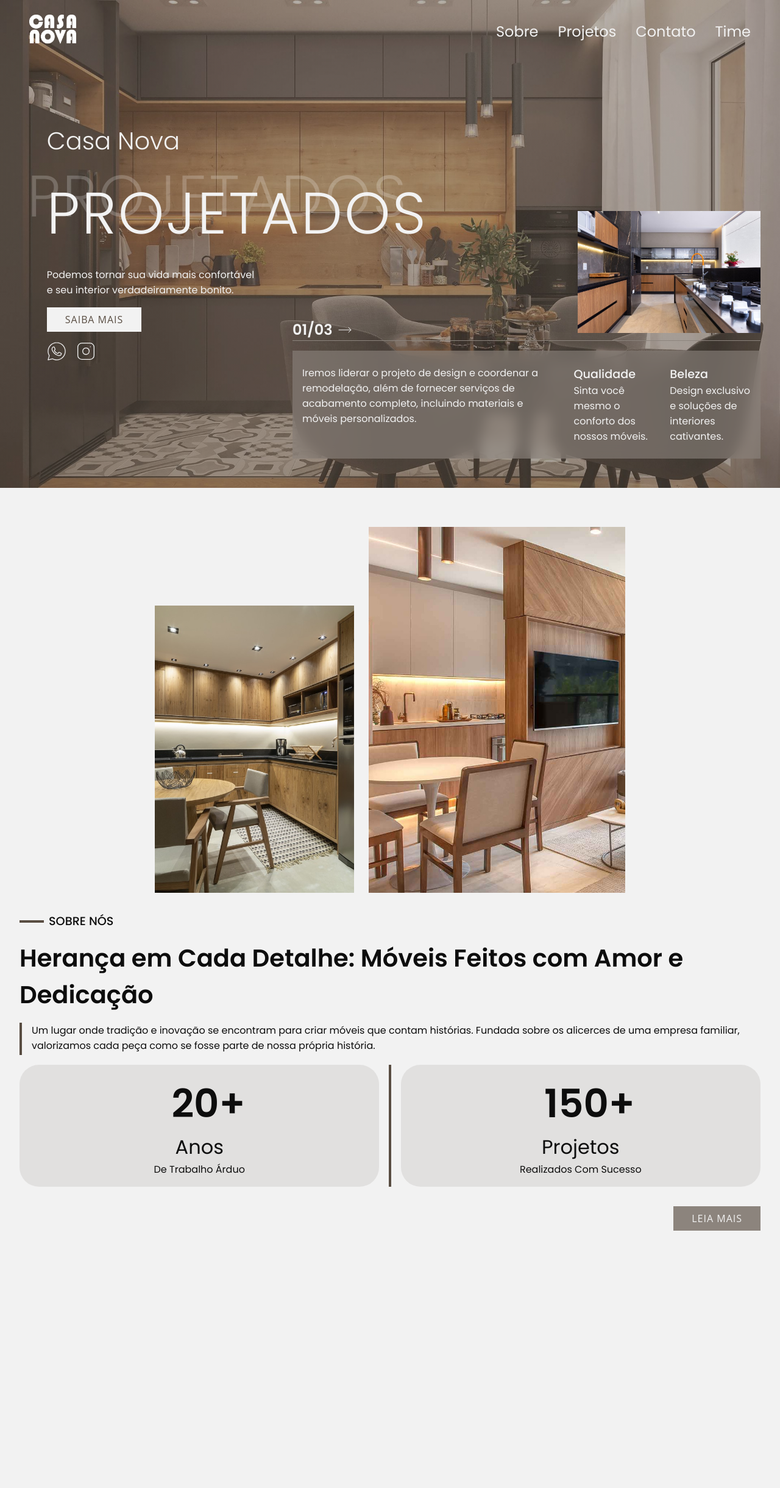
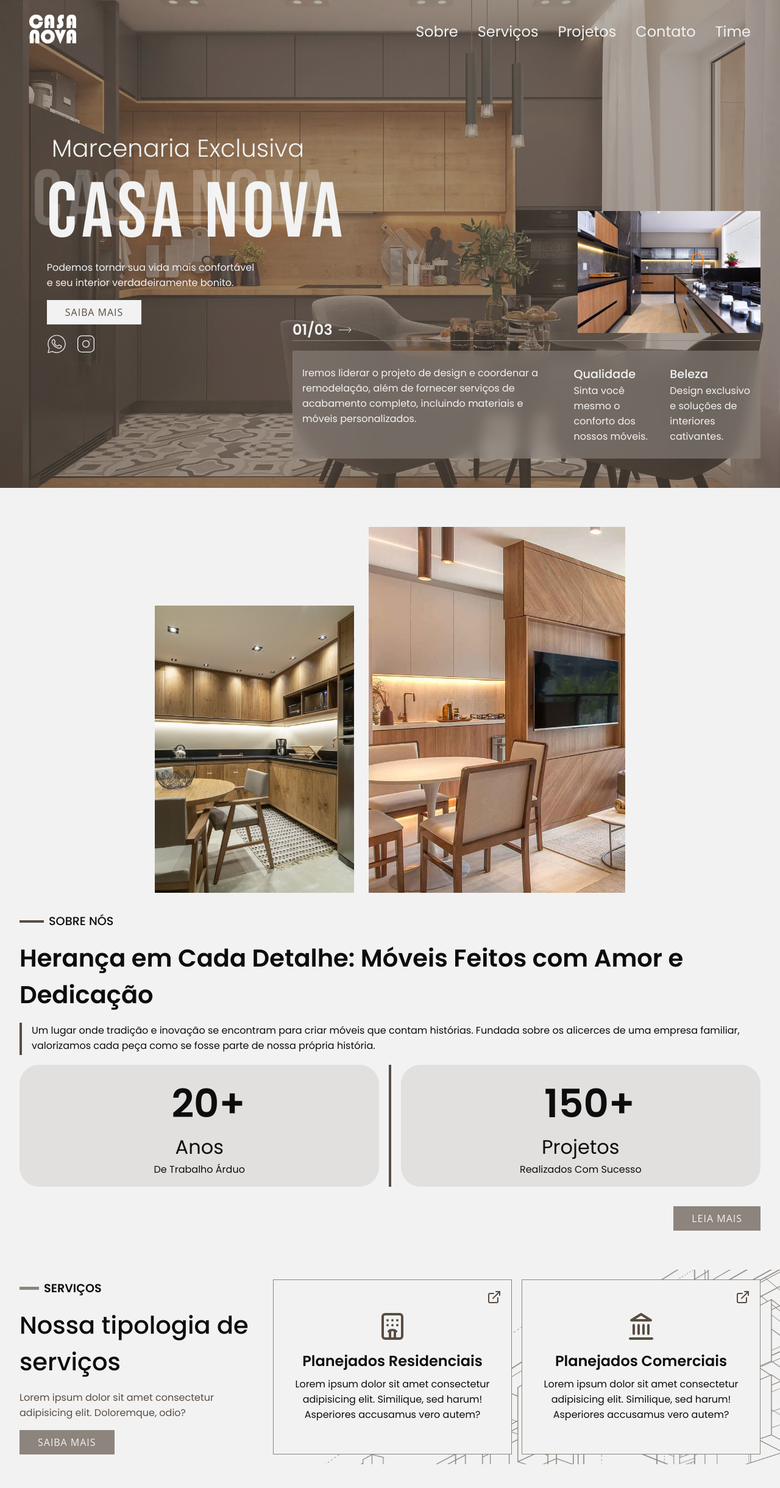
Before and after one commit to diegoCBorba/casanova, a React (Vite) app: page / in a window 1280 px wide. Shown: the top 2440 px of the page at 61% size. Built offline with nearby package versions, Linux system fonts and the light colour scheme.

Commit message:
Serviços da Home concluído

```diff
--- a/index.html
+++ b/index.html
@@ -1,5 +1,5 @@
 <!doctype html>
-<html lang="en">
+<html lang="pt-br">
   <head>
     <meta charset="UTF-8" />
     <meta name="viewport" content="width=device-width, initial-scale=1.0" />
--- a/src/components/About/About.module.css
+++ b/src/components/About/About.module.css
@@ -155,11 +155,12 @@
   .congratulationsContainer{
     flex-direction: column;
     gap: 0.7rem;
+    align-items: center;
   }
 
   .columnAbout{
     height: 0.2rem;
-    width: 100%;
+    width: 80%;
   }
 
   .congratulations h3{
--- a/src/components/About/About.tsx
+++ b/src/components/About/About.tsx
@@ -8,7 +8,6 @@ import { motion } from "framer-motion";
 export const About = () => {
   return (
     <section id="about" className="container-section">
-
       <div className={about.containerMaster}>
         <div className={about.containerProjects}>
           <img src={projeto1} alt="Projeto de uma cozinha" />
--- a/src/components/Header/Header.module.css
+++ b/src/components/Header/Header.module.css
@@ -27,27 +27,37 @@
 }
 
 .titleHeader h1{
+  position: relative;
+  padding-left: 0.5rem;
   font-size: 2.5rem;
   font-weight: 300;
 }
 
 .titleHeader h2{
-  font-weight: 300;
-  font-size: 6rem;
+  font-family: "Bebas Neue", "Poppins", sans-serif;
+  font-size: 8rem;
+  /* font-size: 6rem; */
 
-  padding: 1rem 0;
+  font-weight: 500;
+  letter-spacing: 0px;
 
-  letter-spacing: 0.2rem;
+  padding: 0rem 0;
+
+  letter-spacing: 0.5rem;
+  /* letter-spacing: 0rem; */
   text-transform: uppercase;
 }
 
 .subtitleTrans{
   color: #ffffff35;
-
   position: absolute;
 
-  top: 2rem;
-  right: 2rem;
+  width: 100%;
+
+  top: 2.5rem;
+  right: 1.5rem;
+  /* top: 2rem;
+  right: 2rem; */
 }
 
 .titleHeader p{
@@ -137,8 +147,8 @@
 
     position: absolute;
 
-    top: 2rem;
-    left: -1rem;
+    /* top: 2.5rem;
+    right: 1.5rem; */
   }
 
 
@@ -178,6 +188,7 @@
 
   .titleHeader h1{
     font-size: 6vw;
+    padding-left: 0;
   }
 
   .titleHeader h2{
@@ -192,7 +203,7 @@
   }
 
   .subtitleTrans{
-    top: 4vw;
+    top: 7vw;
     right: 2vw;
   }
 }
--- a/src/components/Header/division/AboutHeader.tsx
+++ b/src/components/Header/division/AboutHeader.tsx
@@ -6,9 +6,9 @@ export const AboutHeader = () => {
   return (
     <div className={header.spaceDivs}>
       <div className={header.titleHeader}>
-        <h1>Casa Nova</h1>
-        <h2 className={header.subtitleTrans}>Projetados</h2>
-        <h2>Projetados</h2>
+        <h1>Marcenaria Exclusiva</h1>
+        <h2 className={header.subtitleTrans}>Casa Nova</h2>
+        <h2>Casa Nova</h2>
         <p>Podemos tornar sua vida mais confortável e seu interior verdadeiramente bonito.</p>
       </div>
       <a href="" className={`btn-flip ${header.btn}`} data-back="Clique Aqui" data-front="Saiba Mais"/>
--- a/src/components/NavBar/division/RoutesList.tsx
+++ b/src/components/NavBar/division/RoutesList.tsx
@@ -8,6 +8,7 @@ export const RoutesList = (props: Props) => {
   return (
     <>
       <ListItem className={props.className} to="/about">Sobre</ListItem>
+      <ListItem className={props.className} to="/services">Serviços</ListItem>
       <ListItem className={props.className} to="/projects">Projetos</ListItem>
       <ListItem className={props.className} to="/contact">Contato</ListItem>
       <ListItem className={props.className} to="/team">Time</ListItem>
--- /dev/null
+++ b/src/components/Services/Services.module.css
@@ -0,0 +1,137 @@
+.background{
+  background-image: url(../../../public/service/backgroundService.png);
+  background-size: cover;
+}
+
+.containerServices{
+  display: flex;
+  gap: 1rem;
+
+  padding: 1rem 2rem;
+}
+
+.boxAbout{
+  display: flex;
+  flex-direction: column;
+  gap: 1rem;
+}
+
+.boxAbout h1{
+  font-size: 2.5rem;
+  font-weight: 500;
+}
+
+.boxAbout p{
+  color: var(--color2);
+}
+
+.containerTitleService{
+  display: flex;
+  align-items: center;
+  gap: 0.5rem;
+}
+
+.containerTitleService span{
+  display: block;
+  height: 0.3rem;
+  width: 2rem;
+  background-color: var(--color3)
+}
+
+.containerTitleService h2{
+  font-size: 1.2rem;
+  text-transform: uppercase;
+}
+
+.containerLinks{
+  display: flex;
+  flex: 2;
+  gap: 1rem;
+}
+
+.boxAbout, .boxServices{
+  flex: 1;
+}
+
+.boxServices{
+  border: 1px solid var(--color3);
+  padding: 1rem;
+
+  text-decoration: none;
+  color: var(--color7);
+
+  background-color: var(--color6);
+
+  display: flex;
+  flex-direction: column;
+  align-items: center;
+  justify-content: center;
+  gap: 0.5rem;
+}
+
+.boxServices h2{
+  text-align: center;
+}
+
+.boxServices p{
+  text-align: center;
+}
+
+.iconServices svg{
+  color: var(--color2);
+  height: 3rem;
+  width: 3rem;
+}
+
+.iconShare{
+  position: absolute;
+  top: 1rem;
+  right: 1rem;
+}
+
+.iconShare svg{
+  color: var(--color2);
+  height: 1.5rem;
+  width: 1.5rem;
+}
+
+/* ANIMATION HOVER*/
+
+.boxServices {
+  position: relative;
+}
+
+.animateSvg{
+  left: 0;
+  position: absolute;
+  top: 0;
+  width: 100%;
+  height: 100%;
+}
+
+.animateSvg rect {
+  fill: none;
+  stroke: black;
+  stroke-dasharray: 150 1600;
+  stroke-dashoffset: 150;
+  transition: 1s ease-in-out;
+}
+
+.boxServices:hover rect {
+  stroke-dashoffset: -1600;
+}
+
+/*  */
+
+
+@media (max-width: 1200px){
+  .containerServices{
+    flex-direction: column;
+  }
+}
+
+@media (max-width: 600px){
+  .containerLinks{
+    flex-direction: column;
+  }
+}
--- /dev/null
+++ b/src/components/Services/Services.tsx
@@ -0,0 +1,51 @@
+import service from "./Services.module.css"
+
+import { Link } from "react-router-dom"
+
+export const Services = () => {
+  return (
+    <div className={service.background}>
+      <section id="about" className="container-section">
+        <div className={service.containerServices}>
+          <div className={service.boxAbout}>
+            <div className={service.containerTitleService}>
+              <span className={service.teste}></span>
+              <h2>Serviços</h2>
+            </div>
+            <h1>Nossa tipologia de serviços</h1>
+            <p>Lorem ipsum dolor sit amet consectetur adipisicing elit. Doloremque, odio?</p>
+            <a href="" className="btn-flip2" data-back="Serviços" data-front="Saiba mais"/>
+          </div>
+          <div className={service.containerLinks}>
+            <Link to="/" className={service.boxServices}>
+              <div className={service.iconServices}>
+                <svg xmlns="http://www.w3.org/2000/svg" width="24" height="24" viewBox="0 0 24 24" fill="none" stroke="currentColor" strokeWidth="2" strokeLinecap="round" strokeLinejoin="round" className="lucide lucide-hotel"><path d="M10 22v-6.57"/><path d="M12 11h.01"/><path d="M12 7h.01"/><path d="M14 15.43V22"/><path d="M15 16a5 5 0 0 0-6 0"/><path d="M16 11h.01"/><path d="M16 7h.01"/><path d="M8 11h.01"/><path d="M8 7h.01"/><rect x="4" y="2" width="16" height="20" rx="2"/></svg>
+              </div>
+              <h2>Planejados Residenciais</h2>
+              <p>Lorem ipsum dolor sit amet consectetur adipisicing elit. Similique, sed harum! Asperiores accusamus vero autem?</p>
+              <svg className={service.animateSvg}>
+                <rect x="0" y="0" fill="none" width="100%" height="100%"/>
+              </svg>
+              <div className={service.iconShare}>
+                <svg xmlns="http://www.w3.org/2000/svg" width="24" height="24" viewBox="0 0 24 24" fill="none" stroke="currentColor" strokeWidth="2" strokeLinecap="round" strokeLinejoin="round" className="lucide lucide-external-link"><path d="M15 3h6v6"/><path d="M10 14 21 3"/><path d="M18 13v6a2 2 0 0 1-2 2H5a2 2 0 0 1-2-2V8a2 2 0 0 1 2-2h6"/></svg>
+              </div>
+            </Link>
+            <Link to="/" className={service.boxServices}>
+              <div className={service.iconServices}>
+                <svg xmlns="http://www.w3.org/2000/svg" width="24" height="24" viewBox="0 0 24 24" fill="none" stroke="currentColor" strokeWidth="2" strokeLinecap="round" strokeLinejoin="round" className="lucide lucide-landmark"><line x1="3" x2="21" y1="22" y2="22"/><line x1="6" x2="6" y1="18" y2="11"/><line x1="10" x2="10" y1="18" y2="11"/><line x1="14" x2="14" y1="18" y2="11"/><line x1="18" x2="18" y1="18" y2="11"/><polygon points="12 2 20 7 4 7"/></svg>
+              </div>
+              <h2>Planejados Comerciais</h2>
+              <p>Lorem ipsum dolor sit amet consectetur adipisicing elit. Similique, sed harum! Asperiores accusamus vero autem?</p>
+              <svg className={service.animateSvg}>
+                <rect x="0" y="0" fill="none" width="100%" height="100%"/>
+              </svg>
+              <div className={service.iconShare}>
+                <svg xmlns="http://www.w3.org/2000/svg" width="24" height="24" viewBox="0 0 24 24" fill="none" stroke="currentColor" strokeWidth="2" strokeLinecap="round" strokeLinejoin="round" className="lucide lucide-external-link"><path d="M15 3h6v6"/><path d="M10 14 21 3"/><path d="M18 13v6a2 2 0 0 1-2 2H5a2 2 0 0 1-2-2V8a2 2 0 0 1 2-2h6"/></svg>
+              </div>
+            </Link>
+          </div>
+        </div>
+      </section>
+    </div>
+  )
+}
--- a/src/routes/Home/Home.tsx
+++ b/src/routes/Home/Home.tsx
@@ -2,12 +2,14 @@ import "./Home.css"
 
 import { Header } from "../../components/Header/Header"
 import { About } from "../../components/About/About"
+import { Services } from "../../components/Services/Services"
 
 export const Home = () => {
   return (
     <>
       <Header/>
       <About/>
+      <Services/>
       <div className="testela"></div>
     </>
   )
--- a/src/styles/index.css
+++ b/src/styles/index.css
@@ -1,4 +1,6 @@
 @import url('https://fonts.googleapis.com/css2?family=Poppins:wght@300;400;500;600&display=swap');
+
+@import url('https://fonts.googleapis.com/css2?family=Bebas+Neue&display=swap');
 
 :root{
   --color1: #40352B;
```
Also changed, not shown: public/service/backgroundService.png (added).
